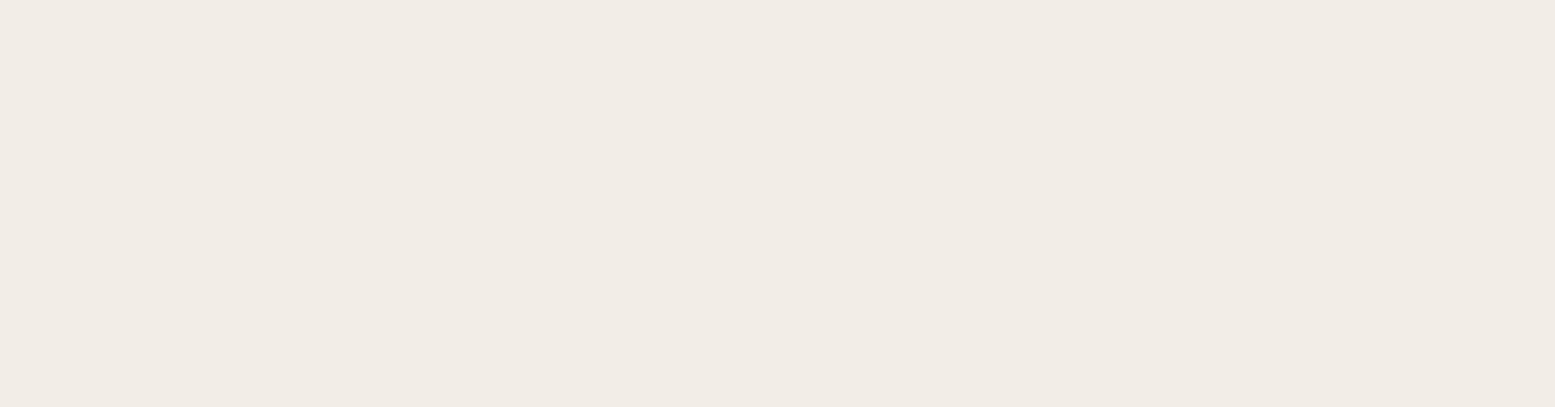
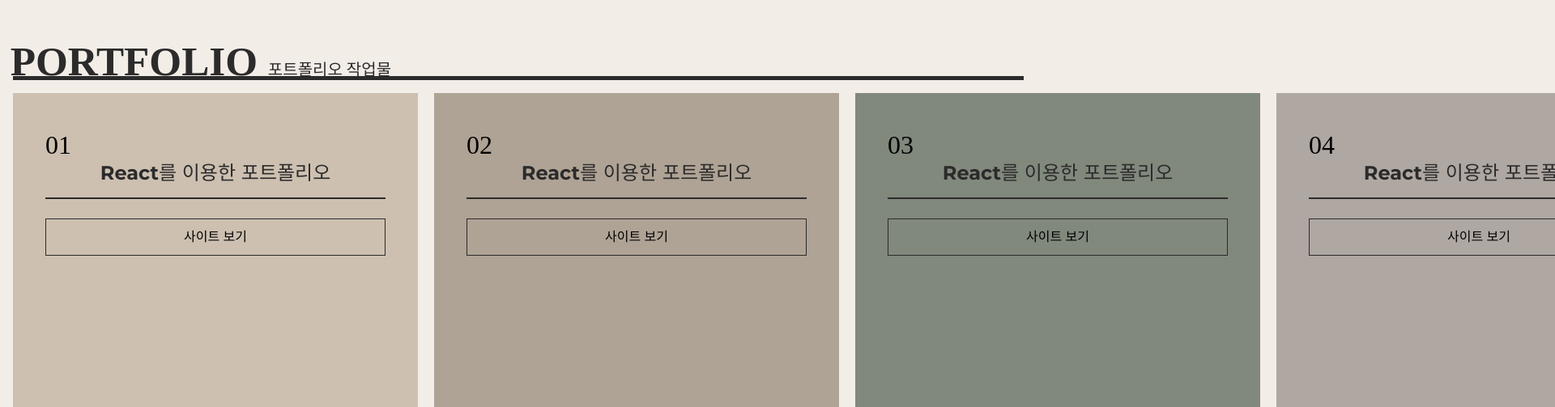
Before and after one commit to rhtjdwns/Portfolio-React, a React (Create React App) app: page / in a window 1280 px wide. Shown: the part 3213-3716 px from the top of the page at 81% size, 1920 px wide, since content can reach past the window. Before the commit the page ends 3064 px from the top, so only its background shows below. Built offline with nearby package versions, Linux system fonts and the light colour scheme; a small style sheet from the web is missing; a web font is replaced by a local one.

Commit message:
포폴 영역

```diff
--- a/src/assets/scss/section/_port.scss
+++ b/src/assets/scss/section/_port.scss
@@ -0,0 +1,105 @@
+#port {
+    width: 100%;
+    margin-top: 30vh;
+    // overflow: hidden;
+}
+.port__inner {
+    padding: 16px;
+
+    .port__title {
+        width: 100%;
+        height: 5vw;
+        font-size: 4vw;
+        font-weight: 900;
+        line-height: 1.6;
+        font-family: var(--mainKor-font);
+        text-transform: uppercase;
+        color: var(--black100);
+        border-bottom: 0.4vw solid var(--black100);
+        margin-bottom: 16px;
+        text-indent: -0.26vw;
+
+        em {
+            font-size: 1.25rem;
+            font-weight: 400;
+            line-height: 2;
+        }
+    }
+    .port__wrap {
+        display: flex;
+        flex-wrap: wrap;
+        width: 7000px;
+
+        .port__item {
+            width: 500px;
+            height: 70vh;
+            background-color: var(--subBg100);
+            padding: 2.5rem;
+            margin-right: 20px;
+
+            &.p1 {
+                background-color: var(--subBg100);
+            }
+            &.p2 {
+                background-color: var(--subBg200);
+            }
+            &.p3 {
+                background-color: var(--subBg300);
+            }
+            &.p4 {
+                background-color: var(--subBg400);
+            }
+            &.p5 {
+                background-color: var(--subBg500);
+            }
+            .num {
+                font-size: 2rem;
+                font-family: var(--mainNum-font);
+            }
+            .img {
+                display: block;
+                margin-top: -20px;
+                transition: margin-top 0.3s;
+
+                img {
+                    border-radius: 5px;
+                    filter: saturate(0%);
+                    transition: all 0.3s;
+                }
+
+                &:hover {
+                    margin-top: 0;
+
+                    img {
+                        filter: saturate(100%);
+                    }
+                }
+            }
+            .title {
+                font-size: 1.5rem;
+                text-align: center;
+                padding: 0.8rem 0;
+                font-weight: 700;
+                color: var(--black100);
+                border-bottom: 2px solid var(--black100);
+                margin-bottom: 1rem;
+            }
+            .desc {
+                font-size: 1rem;
+            }
+            .site {
+                border: 1px solid var(--black100);
+                display: block;
+                text-align: center;
+                padding: 0.625rem 1.5rem;
+                margin-top: 1.5rem;
+                transition: all 0.2s;
+
+                &:hover {
+                    background-color: var(--black100);
+                    color: var(--white);
+                }
+            }
+        }
+    }
+}
--- a/src/components/Port.jsx
+++ b/src/components/Port.jsx
@@ -1,7 +1,58 @@
 import React from "react";
 
+const portText = [
+    {
+        num: "01",
+        title: "React를 이용한 포트폴리오",
+        code: "/",
+        view: "https://github.com/rhtjdwns/Portfolio-React",
+    },
+    {
+        num: "02",
+        title: "React를 이용한 포트폴리오",
+        code: "/",
+        view: "",
+    },
+    {
+        num: "03",
+        title: "React를 이용한 포트폴리오",
+        code: "/",
+        view: "",
+    },
+    {
+        num: "04",
+        title: "React를 이용한 포트폴리오",
+        code: "/",
+        view: "",
+    },
+    {
+        num: "05",
+        title: "React를 이용한 포트폴리오",
+        code: "/",
+        view: "",
+    },
+]
+
 const Port = () => {
-    return <div>Port</div>;
+    return (
+        <section id="port">
+            <div className="port__inner">
+                <div className="port__title">
+                    portfolio <em>포트폴리오 작업물</em>
+                </div>
+                <div className="port__wrap">
+                    {portText.map((port, key) => (
+                        <article className={`port__item p${key + 1}`} key={key}>
+                            <span className="num">{port.num}</span>
+                            <a href={port.code} target="_blank" className="img" rel="noreferrer"></a>
+                            <h3 className="title">{port.title}</h3>
+                            <a href={port.view} target="_blank" className="site" rel="noreferrer">사이트 보기</a>
+                        </article>
+                    ))}
+                </div>
+            </div>
+        </section>
+    );
 };
 
 export default Port;
```
